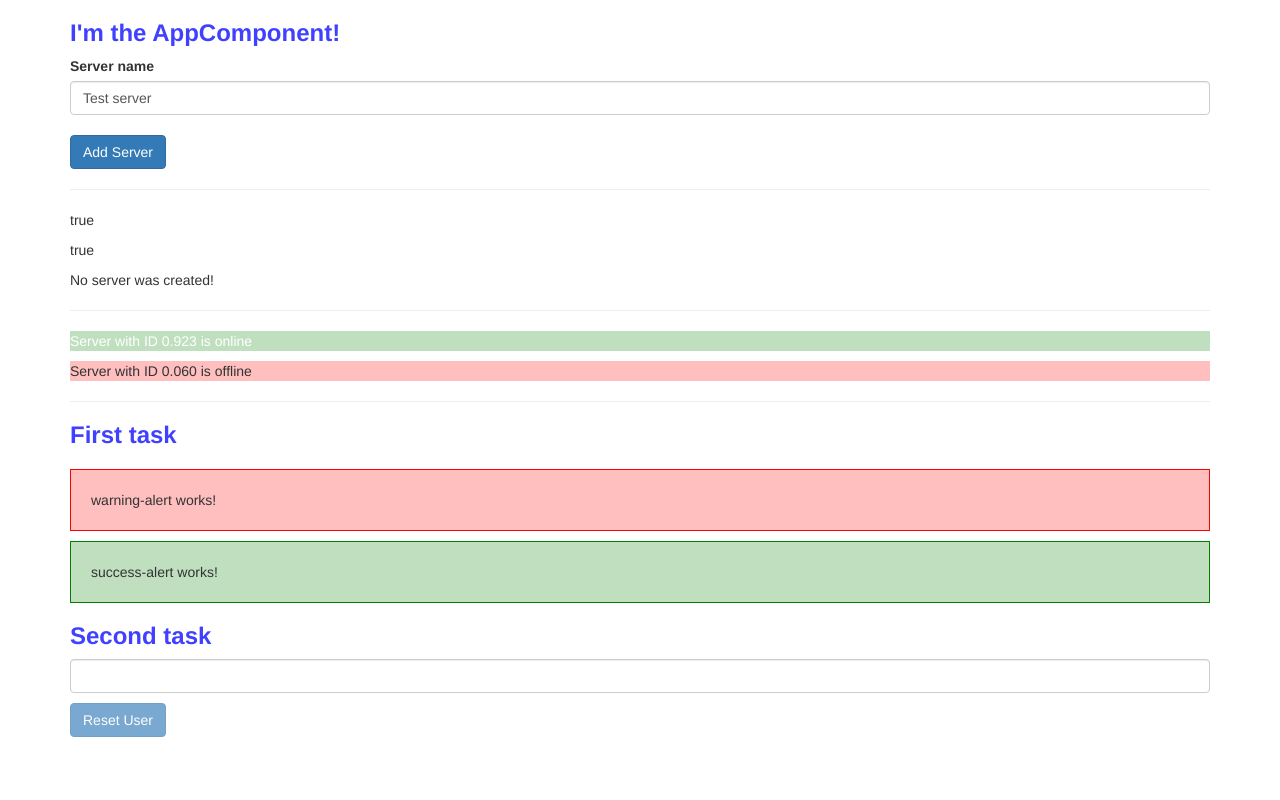
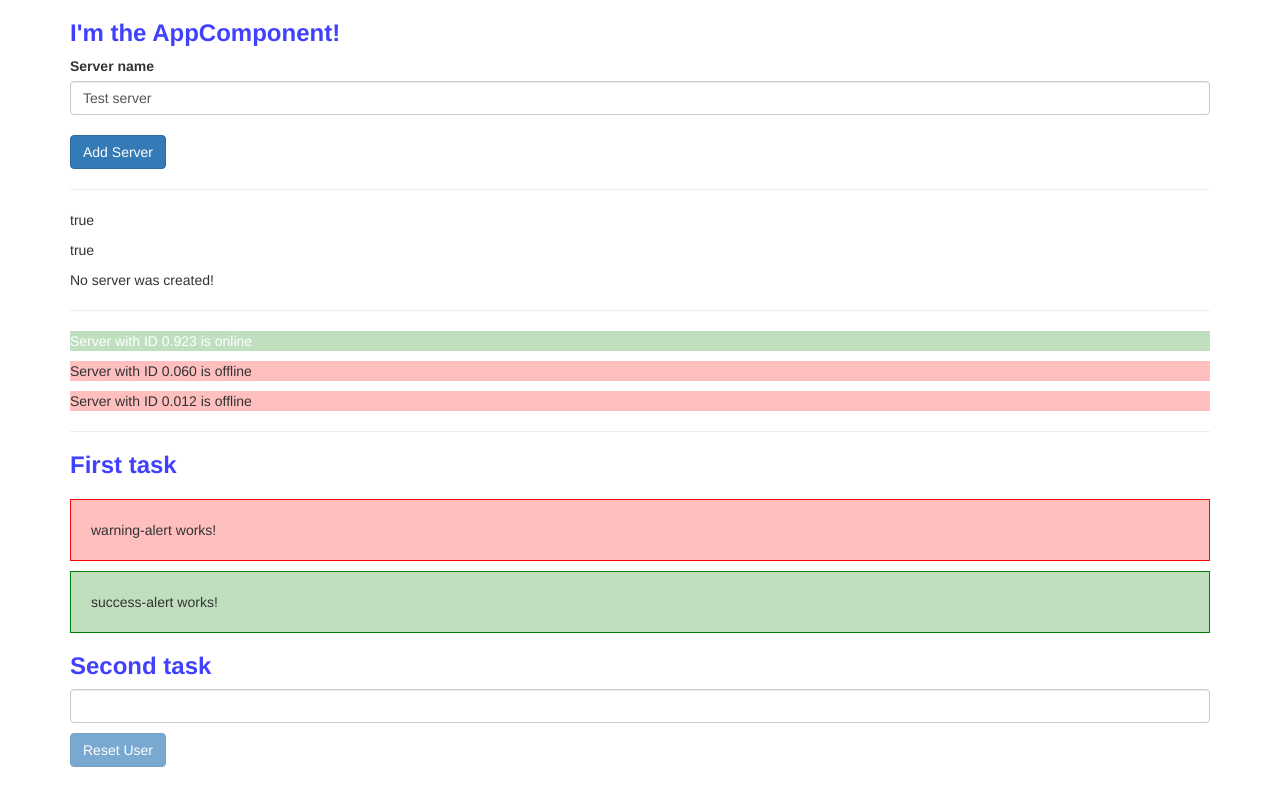
Before and after one commit to michal-1994/angular-intro, an Angular app: page / in a window 1280 px wide. Built offline with nearby package versions, Linux system fonts and the light colour scheme.

Commit message:
Add ngFor

```diff
--- a/src/app/servers/servers.component.html
+++ b/src/app/servers/servers.component.html
@@ -34,7 +34,6 @@
 
 <hr>
 
-<app-server></app-server>
-<app-server></app-server>
+<app-server *ngFor="let server of servers"></app-server>
 
 <hr>
--- a/src/app/servers/servers.component.ts
+++ b/src/app/servers/servers.component.ts
@@ -10,6 +10,7 @@
   serverCreationStatus = 'No server was created!';
   serverName = 'Test server';
   serverCreated = false;
+  servers = ['Test server 1', 'Test server 2', 'Test server 3'];
 
   constructor() {
     setTimeout(() => {
@@ -22,6 +23,7 @@
 
   onCreateServer() {
     this.serverCreated = true;
+    this.servers.push(this.serverName);
     this.serverCreationStatus = 'Server was created! Name server: ' + this.serverName;
   }
 
```
